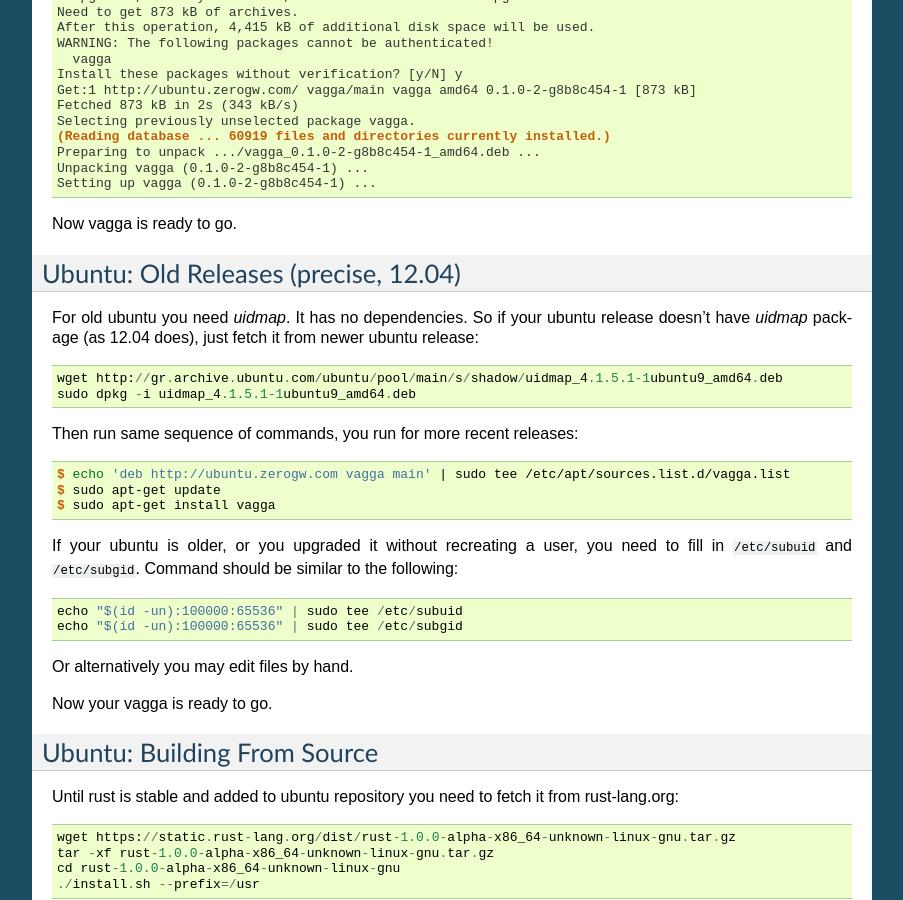
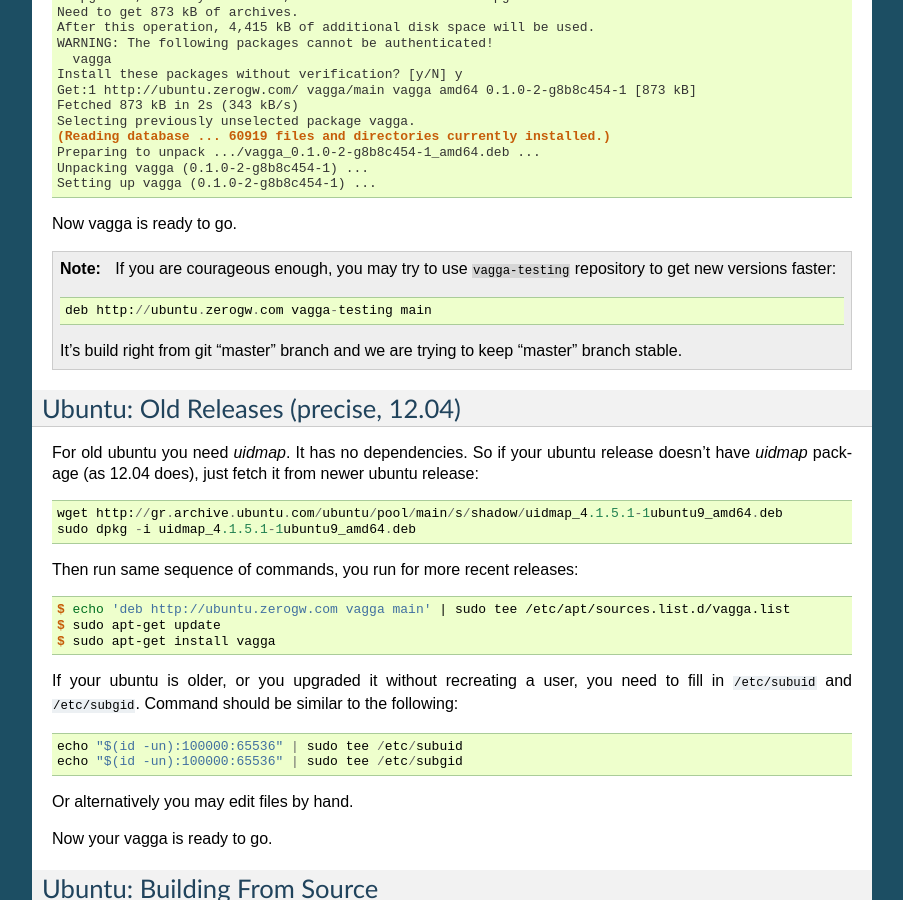
Before and after one commit to tailhook/vagga, a Sphinx documentation site: the page built from docs/installation.rst, in a window 1280 px wide and 900 px high, scrolled down 1678 px. Shown: the whole window, without its empty margins (198-1101 px from the left). Built offline with Sphinx 7.4.7, drawn with Linux system fonts in a browser that asks for light colours.

Commit message:
Add link to `vagga-testing` repository

```diff
--- a/docs/installation.rst
+++ b/docs/installation.rst
@@ -119,6 +119,14 @@
 
 Now vagga is ready to go.
 
+.. note:: If you are courageous enough, you may try to use ``vagga-testing``
+   repository to get new versions faster::
+
+       deb http://ubuntu.zerogw.com vagga-testing main
+
+   It's build right from git "master" branch and we are trying to keep "master"
+   branch stable.
+
 Ubuntu: Old Releases (precise, 12.04)
 =====================================
 
```
